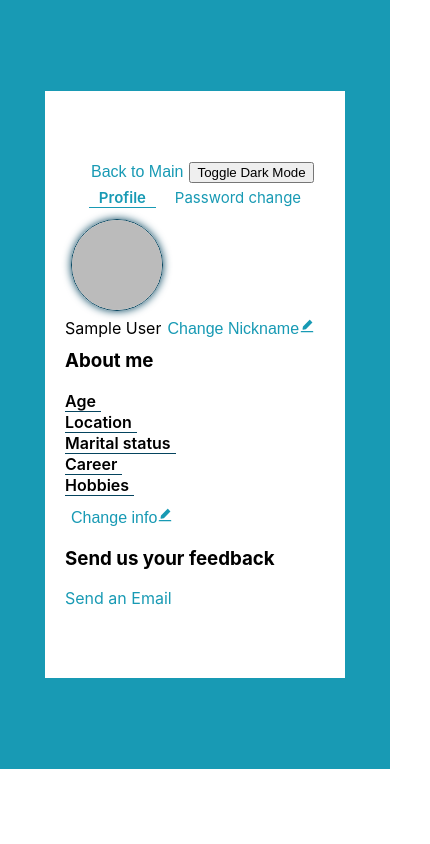
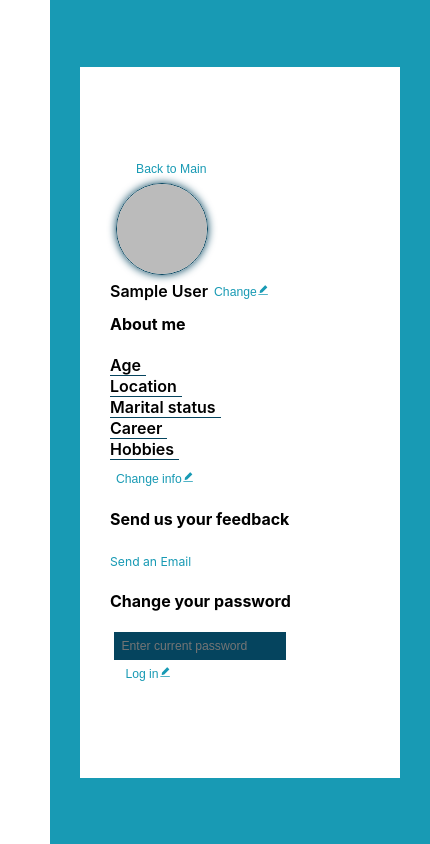
Before and after one commit to DenisTagaev/webchat, a React (Create React App) app: page /profile in a window 390 px wide. Shown: the whole page, 430 px wide, since content can reach past the window. Built offline with nearby package versions, Linux system fonts and the light colour scheme; no server answers; the database is empty; sample sign-in values are in the browser's storage.

Commit message:
Profile responsive tab

```diff
--- a/src/pages/profile/AuthTab/AuthTab.jsx
+++ b/src/pages/profile/AuthTab/AuthTab.jsx
@@ -120,7 +120,7 @@ export default function AuthTab() {
     return (
         <>
             <div className="usefulForms">
-                <h3>Change your password</h3>
+                <h4>Change your password</h4>
                 <div className="passwordChange">
                     <form className="passwordForm" onSubmit={handlePasswordSubmit} hidden={passwordChangeAccess}>
                         <input
--- a/src/pages/profile/Profile.jsx
+++ b/src/pages/profile/Profile.jsx
@@ -10,7 +10,7 @@ import ProfileTab from './ProfileTab/ProfileTab';
 import AuthTab from './AuthTab/AuthTab';
 
 
-const Profile = ({ themeSwitcher }) => {
+const Profile = () => {
 
     // User context for current user
 
@@ -30,7 +30,6 @@ const Profile = ({ themeSwitcher }) => {
         <div className="profileContainer">
             <div className="profileWrap">
                 <button onClick={() => navigator('/')} className="iconBtn"><span id='homeReturn'>Back to Main</span></button>
-                <button onClick={themeSwitcher}>Toggle Dark Mode</button>
                 <div className="profileBody">
 
                     <div className="block-tabs">
--- a/src/pages/profile/Profile.scss
+++ b/src/pages/profile/Profile.scss
@@ -5,6 +5,7 @@
     border: none;
     background-color: $mainDark;
     color: $mainLight;
+    font-size: calc(12px + 2 * ((100vw - 320px) / 680));
 }
 
 .profileContainer {
@@ -15,16 +16,21 @@
     width: 100%;
     gap: 2%;
 
+    @include tableScreen {
+        @include tableScreenMainContainer;
+        @include tableScreenWrap;
+        margin-top: 0;
+        margin-left: 50px;
+    }
+
     .profileWrap {
         background-color: #fff;
         padding: 90px 30px;
-        min-height: fit-content;
         width: calc(100vw - 130px);
         max-width: 550px;
         margin: 0;
 
         #homeReturn {
-
             background-color: #fff;
             color: $primary;
             transition: ease .2s;
@@ -38,10 +44,6 @@
             }
         }
 
-        @include tableScreen {
-            padding: 70px 20px;
-        }
-
         .profileBody {
             .block-tabs {
                 display: flex;
@@ -50,7 +52,8 @@
                 @include tableScreen {
                     justify-content: space-evenly;
                     padding: 5px;
-                    font-size: 15px;
+                    font-size: calc(12px + 2 * ((100vw - 320px) / 680));
+                    display: none;
                 }
 
                 justify-content: space-around;
@@ -58,20 +61,30 @@
                 color: $primary;
                 cursor: pointer;
 
+                .tabs {
+                    background-color: $mainLight;
+                    width: 140px;
+                    padding: 7px 15px;
+                    border-radius: 15px;
+                    box-shadow: 0px 0px 3px $mainDark;
+                    text-align: center;
+                }
+
                 .active-tabs {
                     @include tableScreen {
-                        padding: 0 10px;
+                        padding: 4px 10px;
                     }
 
+                    background-color: $mainDark;
+                    color: $mainLight;
                     font-weight: 600;
-                    border-bottom: 1px solid $primary;
-                    padding: 0 15px;
                 }
             }
 
             .content {
                 @include tableScreen {
                     padding: 6 15px;
+                    display: flex;
                 }
 
                 background: white;
@@ -86,27 +99,15 @@
             }
         }
 
-        .title {
-            @include mainScreenTitles;
-
-            @include tableScreen {
-                @include tableScreenTitle;
-            }
-        }
-
         .profileInput {
             @include profileInputs;
         }
     }
 
     .iconBtn {
-        @include tableScreen {
-            font-size: 16px;
-        }
-
+        font-size: calc(12px + 2 * ((100vw - 320px) / 680));
         border: none;
         outline: none;
-        font-size: 20px;
         color: $primary;
         background-color: #fff;
         transition: ease 0.3s;
--- a/src/pages/profile/ProfileTab/ProfileTab.jsx
+++ b/src/pages/profile/ProfileTab/ProfileTab.jsx
@@ -177,8 +177,8 @@ export default function ProfileTab() {
             </div>
             <div className="profileName">
                 {!changeNameAccess && <div>
-                    <span className='profileTitle'>{currentUser.displayName}</span>
-                    <button className='iconBtn' onClick={() => { setChangeNameAccess(!changeNameAccess) }} ><span>Change Nickname</span><AiFillEdit /></button>
+                    <span style={{ fontWeight: 600 }} className='profileTitle'>{currentUser.displayName}</span>
+                    <button className='iconBtn' onClick={() => { setChangeNameAccess(!changeNameAccess) }} ><span>Change</span><span><AiFillEdit /></span></button>
                 </div>}
                 {nameError && (
                     <span className="formError">{nameError}</span>
@@ -198,7 +198,7 @@ export default function ProfileTab() {
             </div>
             <div className="profileDescContainer">
                 <div className="profileDesc" hidden={!desc || descriptionChangeAccess}>
-                    <h3>About me</h3>
+                    <h4>About me</h4>
                     <div className="profileDescDivs">
                         <span>Age</span>
                         {desc.age &&
@@ -234,7 +234,7 @@ export default function ProfileTab() {
                     </div>
                 </div>
                 <div className="profileDesc" hidden={!descriptionChangeAccess}>
-                    <h3>Add something new</h3>
+                    <h4>Add something new</h4>
                     <form onSubmit={handleDescriptionUpdate} className='descForm'>
                         <input
                             name='age'
@@ -289,7 +289,7 @@ export default function ProfileTab() {
                     </form>
                 </div>
                 <div className='bugLink' >
-                    <h3>Send us your feedback</h3>
+                    <h4>Send us your feedback</h4>
                     <a className='iconBtn' href='mailto:muxamedkali@gmail.com?'>Send an Email</a>
                 </div>
             </div>
--- a/src/pages/profile/ProfileTab/ProfileTab.scss
+++ b/src/pages/profile/ProfileTab/ProfileTab.scss
@@ -6,7 +6,6 @@
 
         .iconBtn {
             align-self: flex-end;
-
         }
 
         #avatarImage {
@@ -36,14 +35,15 @@
         }
 
         .profileName {
-            .profileTitle span {
+            .profileTitle {
                 font-weight: 600;
                 margin: 10px 0;
+                font-size: calc(15px + 2 * ((100vw - 320px) / 680));
 
-                // @include tableScreen {
-                //     font-size: 1em;
-                //     margin: 7px;
-                // }
+                @include tableScreen {
+                    font-size: 1em;
+                    margin: 7px;
+                }
             }
         }
 
@@ -66,6 +66,7 @@
         .profileDescDivs {
             @include tableScreen {
                 width: fit-content;
+                height: 15%;
             }
 
             display: flex;
```
